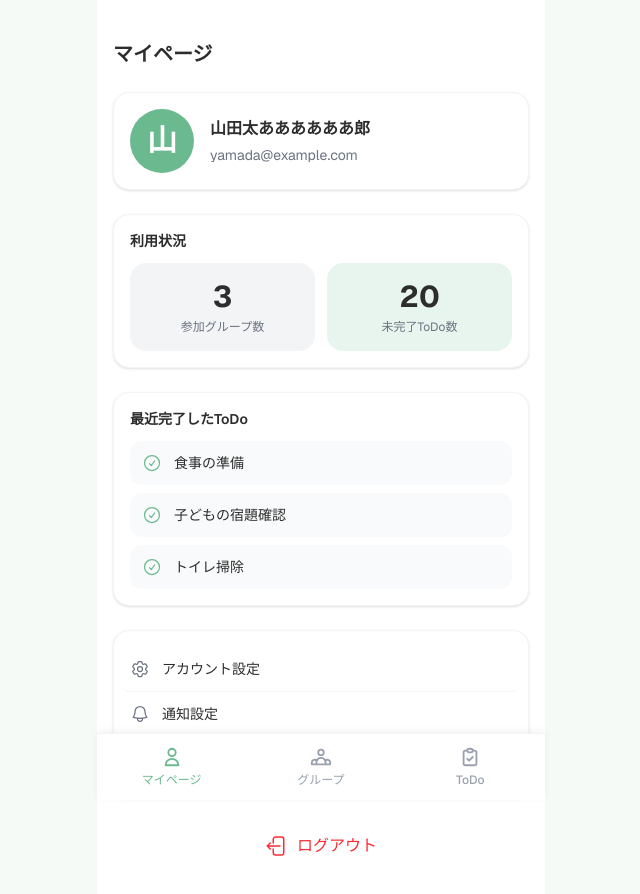
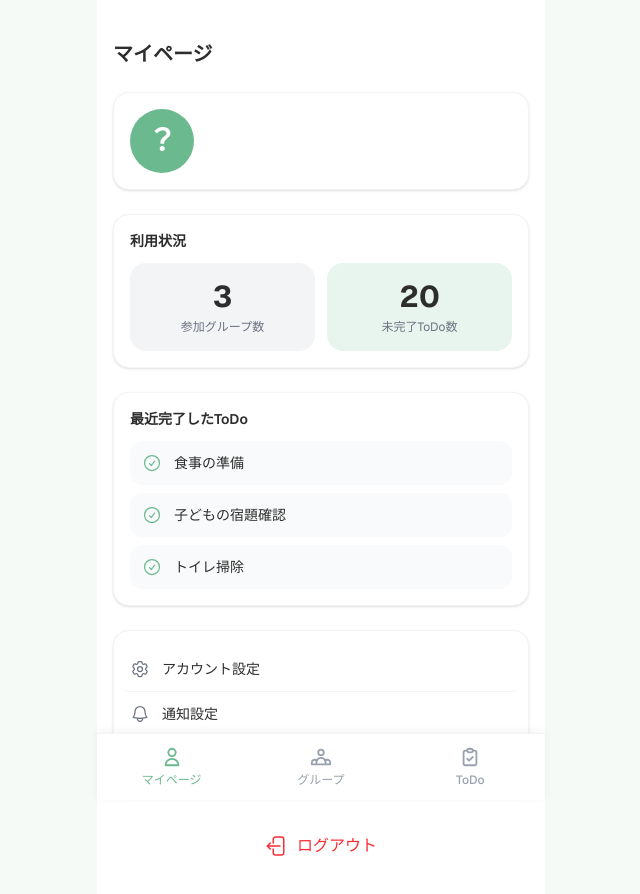
Before and after one commit to corgi-rika/we-do-list, a Next.js app: page /mypage in a window 1280 px wide. Shown: the top 894 px of the page, without its empty margins (319-959 px from the left). Built offline with nearby package versions, Linux system fonts and the light colour scheme; no server answers.

Commit message:
feat:認証ガード実装

```diff
--- a/package.json
+++ b/package.json
@@ -10,6 +10,7 @@
   },
   "dependencies": {
     "@heroicons/react": "^2.2.0",
+    "@supabase/ssr": "^0.12.0",
     "@supabase/supabase-js": "^2.106.2",
     "next": "16.2.6",
     "react": "19.2.4",
--- a/src/app/(app)/mypage/page.tsx
+++ b/src/app/(app)/mypage/page.tsx
@@ -10,23 +10,39 @@ import {
 } from "@heroicons/react/24/outline";
 import Avatar from "@/components/Avatar";
 import Card from "@/components/Card";
-import { dummyMembers } from "@/dummy/members";
 import MutedText from "@/components/MutedText";
 import { dummyGroups } from "@/dummy/groups";
 import { useTodoStore } from "@/store/todoStore";
-import { useState } from "react";
+import { useState, useEffect } from "react";
 import Modal from "@/components/Modal";
 import Button from "@/components/Button";
-
-const user = dummyMembers[0];
+import { supabase } from "@/lib/supabase";
+import { useRouter } from "next/navigation";
 
 export default function MypagePage() {
+  const router = useRouter();
   const { todos } = useTodoStore();
   const incompleteCount = todos.filter((t) => !t.completed).length;
   const incompleteDisplay =
     incompleteCount >= 100 ? "100+" : String(incompleteCount);
   const recentCompleted = todos.filter((t) => t.completed).slice(0, 3);
   const [isLogoutModalOpen, setIsLogoutModalOpen] = useState(false);
+  const [userName, setUserName] = useState("");
+  const [userEmail, setUserEmail] = useState("");
+
+  useEffect(() => {
+    supabase.auth.getUser().then(({ data: { user } }) => {
+      if (user) {
+        setUserName(user.user_metadata?.username ?? user.email ?? "");
+        setUserEmail(user.email ?? "");
+      }
+    });
+  }, []);
+
+  async function handleLogout() {
+    await supabase.auth.signOut();
+    router.push("/signin");
+  }
 
   return (
     <div className="flex flex-col gap-6 py-6">
@@ -35,10 +51,10 @@ export default function MypagePage() {
       {/* プロフィール */}
       <Card padding="md">
         <div className="flex items-center gap-4">
-          <Avatar name={user.name} size="lg" />
+          <Avatar name={userName || "？"} size="lg" />
           <div className="flex flex-col gap-1">
-            <p className="font-semibold text-foreground">{user.name}</p>
-            <MutedText>{user.email}</MutedText>
+            <p className="font-semibold text-foreground">{userName}</p>
+            <MutedText>{userEmail}</MutedText>
           </div>
         </div>
       </Card>
@@ -137,7 +153,7 @@ export default function MypagePage() {
               >
                 キャンセル
               </Button>
-              <Button variant="destructive" fullWidth onClick={() => {}}>
+              <Button variant="destructive" fullWidth onClick={handleLogout}>
                 ログアウト
               </Button>
             </div>
--- a/src/hooks/useSignup.ts
+++ b/src/hooks/useSignup.ts
@@ -1,4 +1,5 @@
 import { useState } from "react";
+import { useRouter } from "next/navigation";
 import { z } from "zod";
 import { supabase } from "@/lib/supabase";
 
@@ -15,6 +16,7 @@ const signupSchema = z
   });
 
 export function useSignup() {
+  const router = useRouter();
   const [username, setUsername] = useState("");
   const [email, setEmail] = useState("");
   const [password, setPassword] = useState("");
@@ -49,7 +51,7 @@ export function useSignup() {
       return;
     }
 
-    alert("確認メールを送信しました。メールを確認してください。");
+    router.push("/groups");
   }
 
   return {
```
Also changed, not shown: 1 other file (tests, documents, lock files or other folders).
